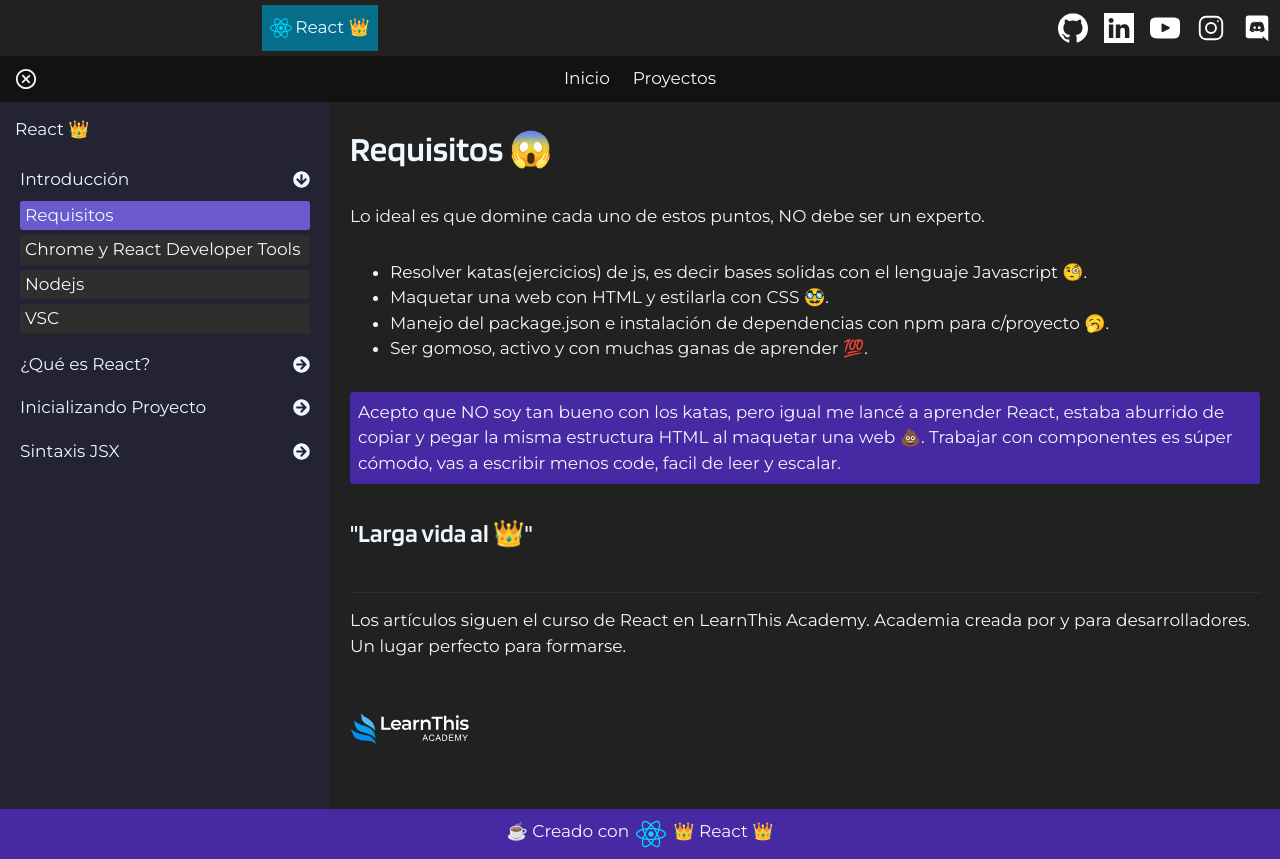
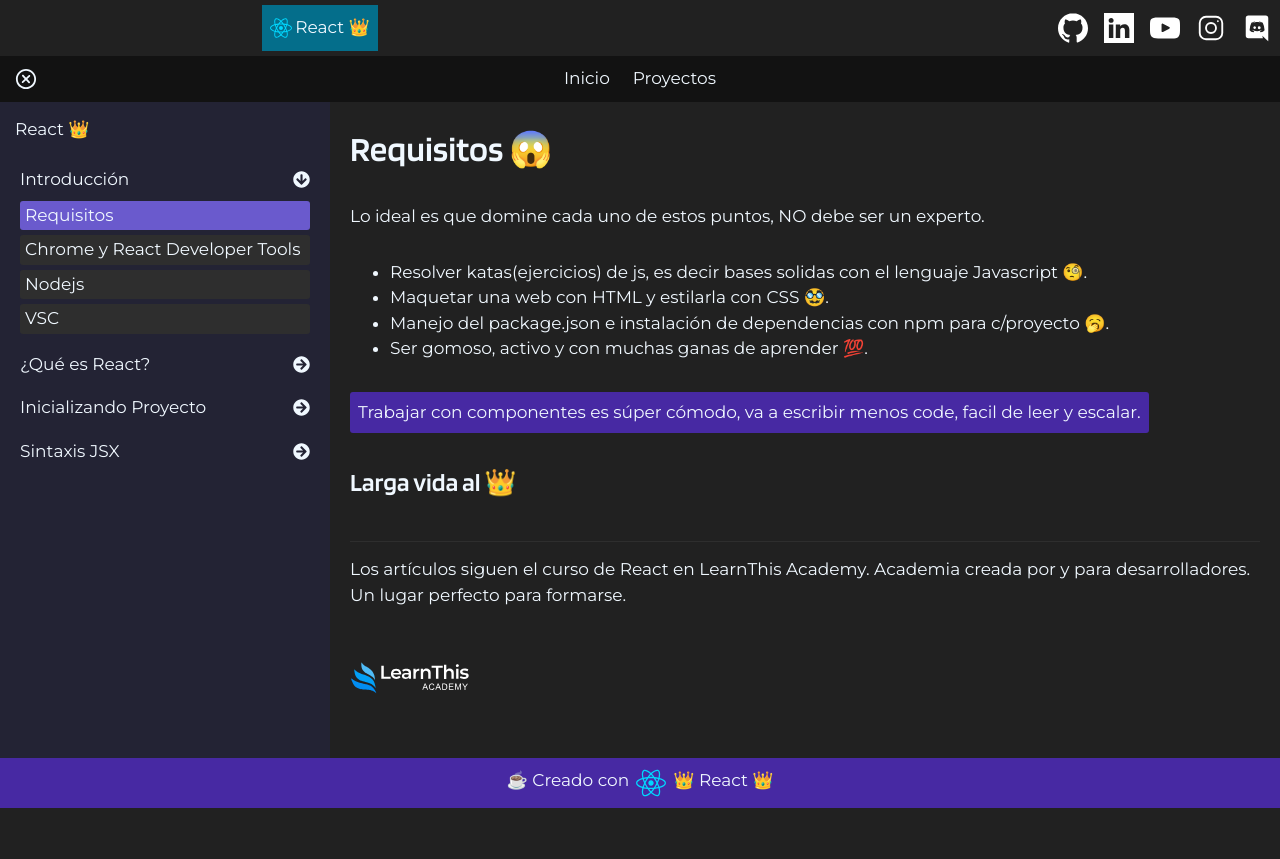
Before and after one commit to edarcode/edarcode, a React (Vite) app: page /react in a window 1280 px wide. After the commit the page ends 808 px from the top, so only its background shows below. Built offline with nearby package versions, Linux system fonts and the light colour scheme.

Commit message:
refactor(src/components/react/intro/Requisites/Requisites.jsx)(src/components/react/jsx_syntax/JsxTag/JsxTag.jsx)

```diff
--- a/src/components/react/intro/Requisites/Requisites.jsx
+++ b/src/components/react/intro/Requisites/Requisites.jsx
@@ -18,12 +18,10 @@ export default function Requisites() {
 				<li>Ser gomoso, activo y con muchas ganas de aprender 💯.</li>
 			</ul>
 			<p className="quote">
-				Acepto que NO soy tan bueno con los katas, pero igual me lancé a
-				aprender React, estaba aburrido de copiar y pegar la misma estructura
-				HTML al maquetar una web 💩. Trabajar con componentes es súper cómodo,
-				vas a escribir menos code, facil de leer y escalar.
+				Trabajar con componentes es súper cómodo, va a escribir menos code,
+				facil de leer y escalar.
 			</p>
-			<h2>&quot;Larga vida al 👑&quot;</h2>
+			<h2>Larga vida al 👑</h2>
 		</article>
 	);
 }
--- a/src/components/react/jsx_syntax/JsxTag/JsxTag.jsx
+++ b/src/components/react/jsx_syntax/JsxTag/JsxTag.jsx
@@ -7,7 +7,7 @@ export default function JsxTag() {
 				forma tan programática. Poder almacenarlas en variables y luego hacer lo
 				que nos plazca con ella es bastante genial.
 			</p>
-			<h2>¿Qué estamos creando en realidad al crear una etiqueta JSX?</h2>
+			<h2>¿Qué se crea en realidad al declarar una etiqueta JSX?</h2>
 			<p>
 				En HTML tenemos una sintaxis predefinida para crear documentos. En JSX
 				disponemos de las mismas etiquetas de HTML y además con el mismo nombre.
@@ -32,8 +32,10 @@ export default function JsxTag() {
 			</p>
 			<img src="/react/jsx_syntax/console_app.webp" alt="refactor main.jsx" />
 			<p>
-				Ahora, ¿Realmente así va a reflejarse una etiqueta? hace falta mas información, se tiene un Objeto que representa un Nodo, y se
-				debe conocer donde está ubicando en el Virtual DOM y donde se debe ubicar en el DOM.
+				Ahora, ¿Realmente así va a reflejarse una etiqueta? hace falta mas
+				información, se tiene un Objeto que representa un Nodo, y se debe
+				conocer donde está ubicando en el Virtual DOM y donde se debe ubicar en
+				el DOM.
 			</p>
 			<p>
 				El método render por detrás se encarga de toda la implementación, es
```
